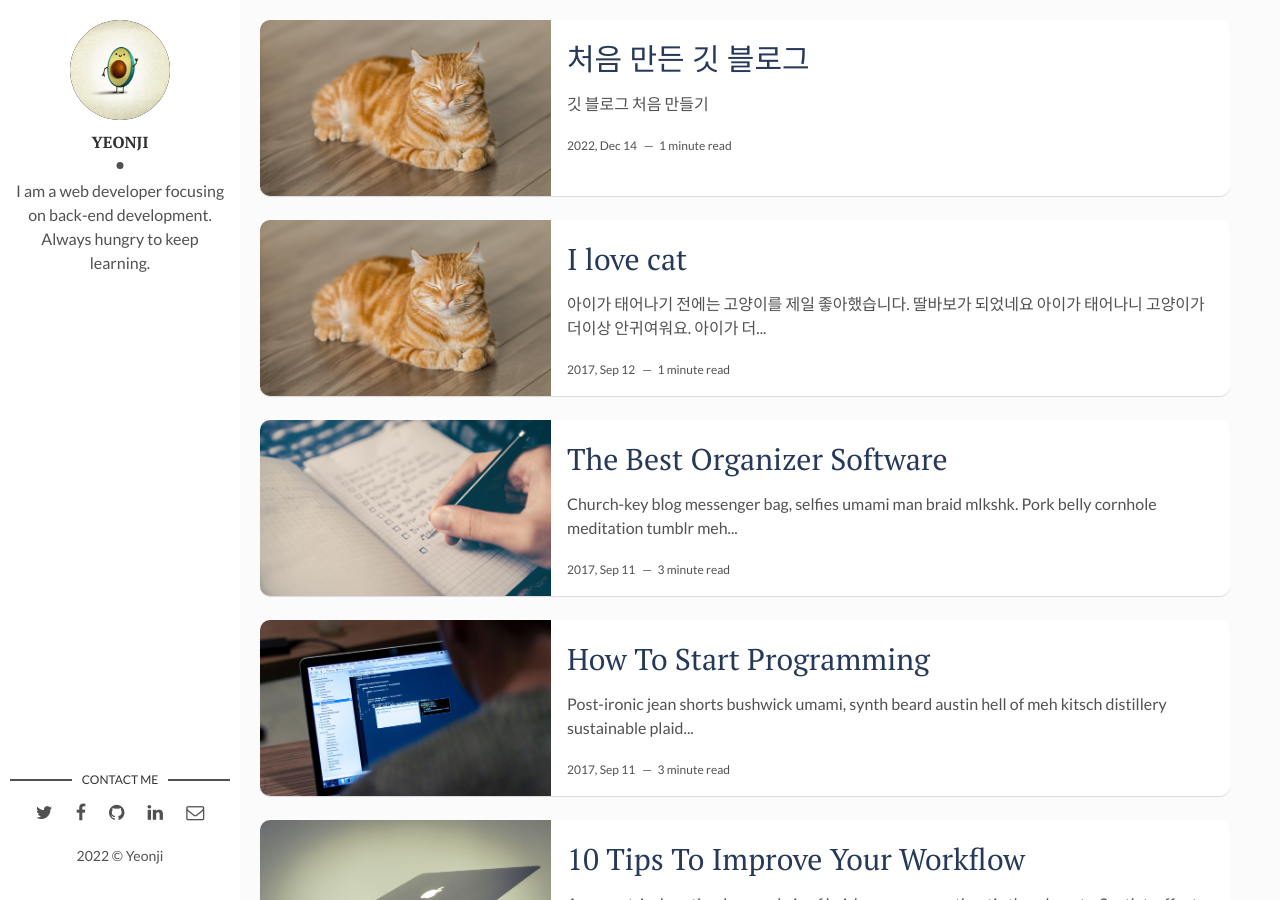
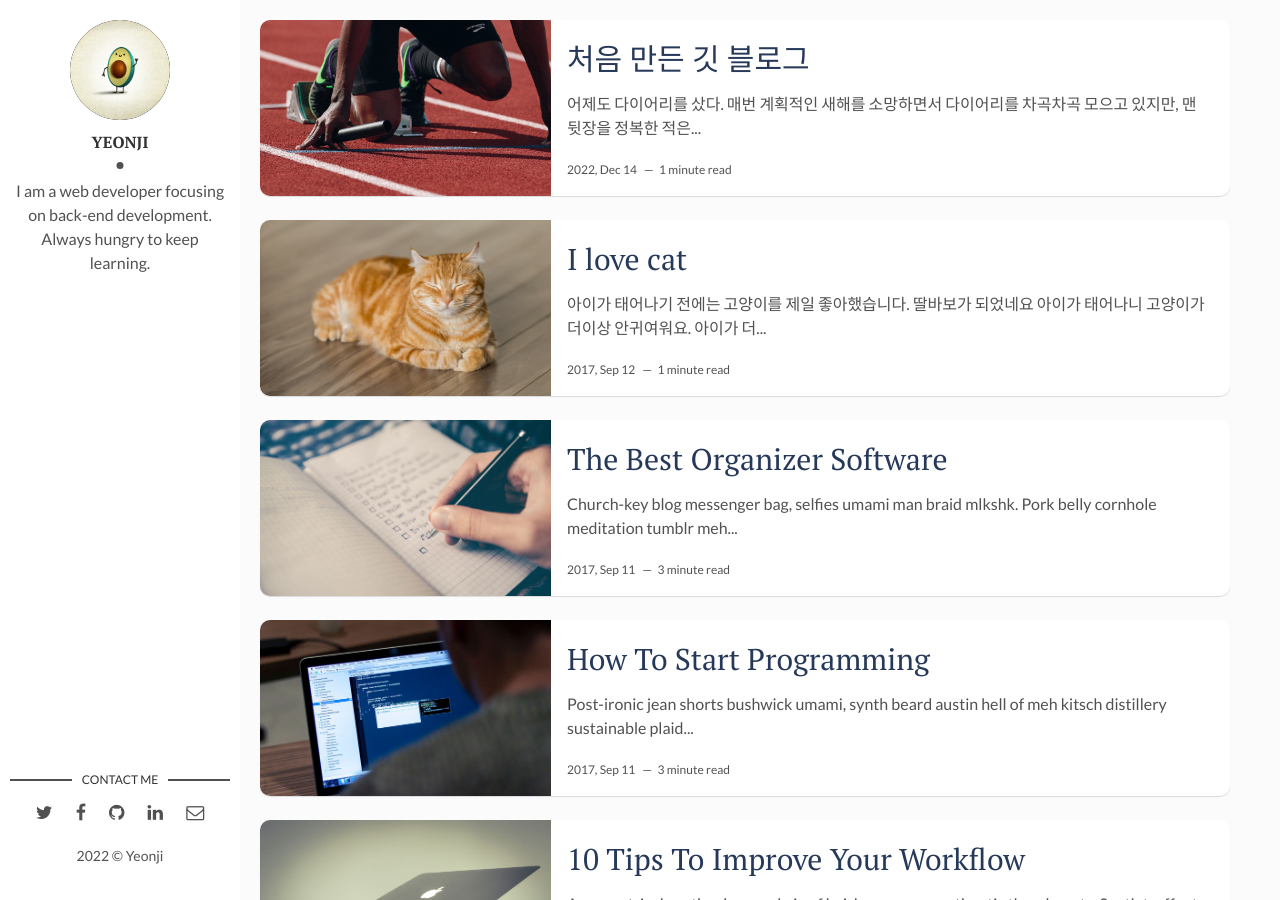
Before and after one commit to Qkite/gitblog, a Jekyll site: the page built from index.html, in a window 1280 px wide and 900 px high. Built offline with Jekyll 4.4.1, drawn with Linux system fonts in a browser that asks for light colours; the list of posts is cut into pages by our own code; part of the change alters nothing that is shown.

Commit message:
글 작성하기

```diff
--- a/_posts/2022-12-04-처음 만든 깃 블로그.markdown
+++ b/_posts/2022-12-04-처음 만든 깃 블로그.markdown
@@ -3,10 +3,22 @@ layout: post
 title: 처음 만든 깃 블로그
 date: 2022-12-14
 description: You’ll find this post in your `_posts` directory. Go ahead and edit it and re-build the site to see your changes. # Add post description (optional)
-img: cat.jpg # Add image post (optional)
-fig-caption: 웅크린 고양이# Add figcaption (optional)
-tags: [cat, ilovecat]
-permalink: 'post/ilovecat/'
+img: athlete-g7ff1a32b4_1920.jpg # Add image post (optional)
+fig-caption: 시작하는 자세 # Add figcaption (optional)
+tags: [start, gitblog]
 ---
 
-깃 블로그 처음 만들기
+어제도 다이어리를 샀다.
+매번 계획적인 새해를 소망하면서 다이어리를 차곡차곡 모으고 있지만, 맨 뒷장을 정복한 적은 없다.
+
+매일매일 흘러가듯이 살던 나에게 기록이란 책 한켠에 남겨놓은 메모와 같았다. 그냥 어쩌다 한 번씩 보게 되는 그 정도.
+
+하지만 졸업을 앞두고 지난해를 뒤돌아보는 나에게 남아있는 것이 하나도 없음에, 달력의 일정표를 보고 간접적으로 과거를 그려야 함에,
+이제는 시간에 흘려보내는 것이 아니라 종이에 내 삶을 담아보려고 한다.
+
+개발 공부를 본격적으로 시작하면서 기록의 중요성에 대해서 많은 이야기를 들어왔다.
+했던 공부들, 마주한 많은 에러 들을 기록하는 것이 나의 성취를 나타내고 나의 노력을 방증한다.
+그리고 앞으로 어떻게 나아가야 할지를 제시해준다.
+
+> 오늘 이 깃 블로그를 시작하면서 다시 한번 기록하는 나에게 응원을 보낸다.
+> 넌 잘 할 수 있어!
```
Also changed, not shown: assets/img/athlete-g7ff1a32b4_1920.jpg (added).
